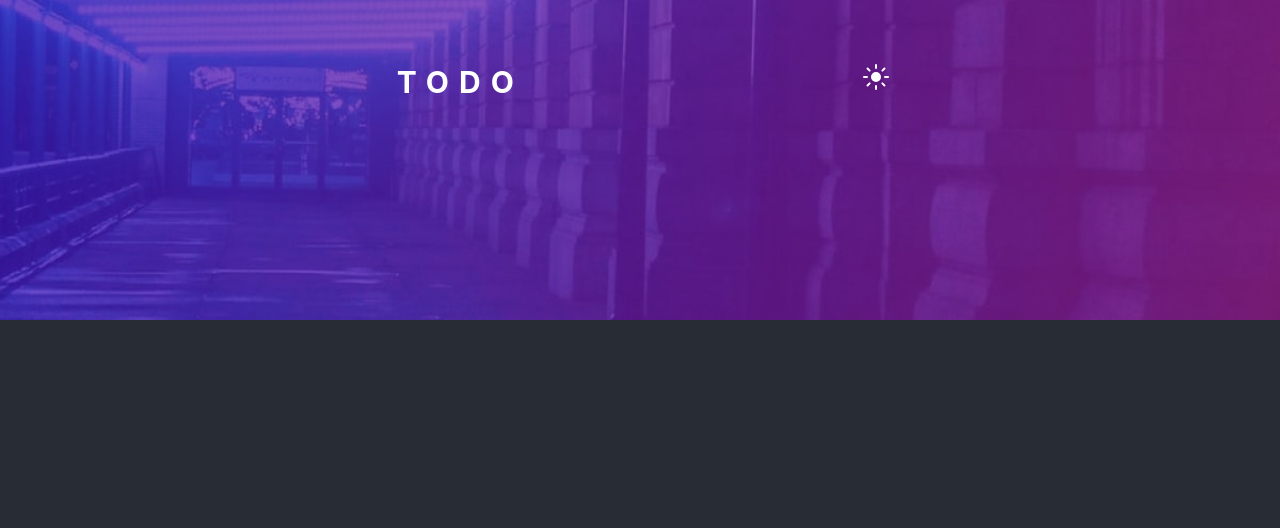
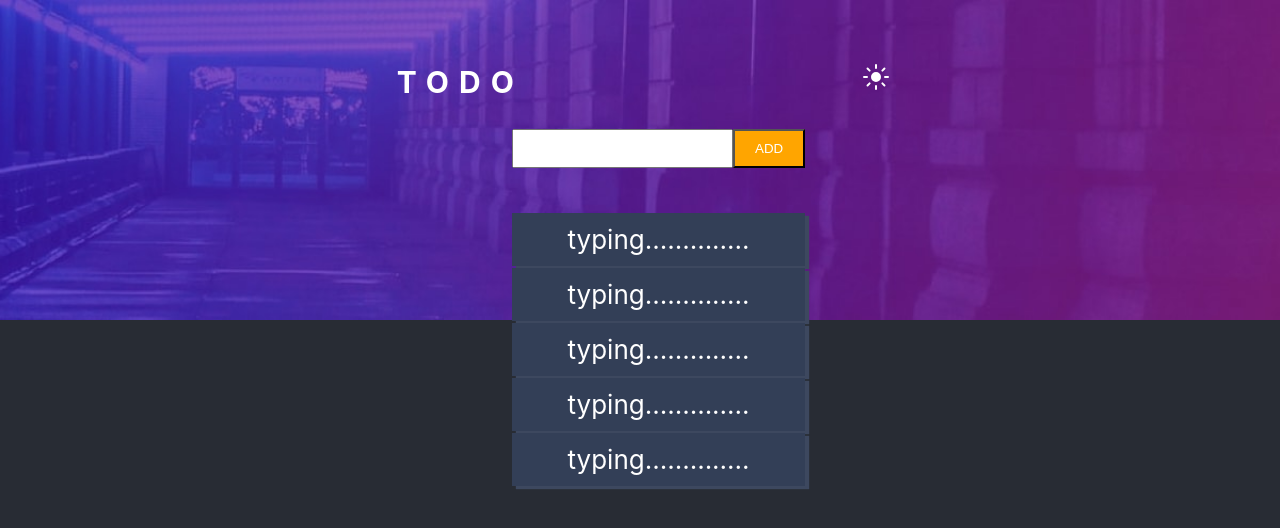
Before and after one commit to iddimsangi/redux-app, a React (Create React App) app: page / in a window 1280 px wide. Shown: the top 528 px of the page. Built offline with nearby package versions, Linux system fonts and the light colour scheme.

Commit message:
move head component to container and add content ui

```diff
--- a/src/App.js
+++ b/src/App.js
@@ -1,6 +1,6 @@
 
 import './App.css';
-import HeadCompo from './components/head/head';
+import HeadCompo from './containers/head/head';
 function App() {
   return (
     <div className="App">
--- /dev/null
+++ b/src/components/addDetails/addDetails.css
@@ -0,0 +1,16 @@
+.inp-det{
+    position: absolute;
+    top: 40%;
+    left: 40%;
+    text-align: center;
+}
+.inpt{
+    padding: 10px 20px;
+}
+button{
+    padding: 10px 20px;
+    text-transform: uppercase;
+    background-color:orange;
+    color: #fff;
+    margin-bottom: 45px;
+}
--- /dev/null
+++ b/src/components/addDetails/addDetails.js
@@ -0,0 +1,28 @@
+import React, { Component} from 'react'
+import './addDetails.css';
+import PersonDetails from '../personDetails/personDetails'
+export default class addDetails extends Component {
+    state = {
+        persons:''
+    }
+     onChangeHandler = (event) =>{
+        this.setState({
+            ...this.state,
+            persons:event.target.value
+        })
+    }
+    render() {
+        return (
+            <div className="inp-det">
+                <input className="inpt"
+                type="text"
+                placeholder={this.state.persons}
+                onChange={this.onChangeHandler}
+                />
+                <button onClick={this.clicked}>add</button>
+
+                <PersonDetails/>
+            </div>
+        )
+    }
+}
--- /dev/null
+++ b/src/components/personDetails/personDetails.css
@@ -0,0 +1,8 @@
+.box div{
+background-color: #333f57;
+color: #fff;
+padding: 10px 20px;
+border: 1px solid #333f57;
+margin-bottom: 2px;
+box-shadow: 4px 3px 1px #3d485f;
+}
--- /dev/null
+++ b/src/components/personDetails/personDetails.js
@@ -0,0 +1,15 @@
+import React from 'react'
+import './personDetails.css';
+function personDetails() {
+    return (
+        <div className="box">
+            <div><p>typing..............</p></div>
+            <div><p>typing..............</p></div>
+            <div><p>typing..............</p></div>
+            <div><p>typing..............</p></div>
+            <div><p>typing..............</p></div>
+        </div>
+    )
+}
+
+export default personDetails
--- a/src/components/head/head.js
+++ b/src/containers/head/head.js
@@ -1,6 +1,9 @@
-import React from 'react';
+import React, { Component } from 'react';
+import AddDetails from '../../components/addDetails/addDetails'
 import './head.css';
-function headCompo() {
+export default class head extends Component {
+
+    render() {
         const sty ={
             fontSize:"30px",
             color:"#fff"
@@ -11,9 +14,8 @@ function headCompo() {
                 <h1 style={sty}>Todo</h1>
                 <svg xmlns="http://www.w3.org/2000/svg" width="26" height="26"><path fill="#FFF" fill-rule="evenodd" d="M13 21a1 1 0 011 1v3a1 1 0 11-2 0v-3a1 1 0 011-1zm-5.657-2.343a1 1 0 010 1.414l-2.121 2.121a1 1 0 01-1.414-1.414l2.12-2.121a1 1 0 011.415 0zm12.728 0l2.121 2.121a1 1 0 01-1.414 1.414l-2.121-2.12a1 1 0 011.414-1.415zM13 8a5 5 0 110 10 5 5 0 010-10zm12 4a1 1 0 110 2h-3a1 1 0 110-2h3zM4 12a1 1 0 110 2H1a1 1 0 110-2h3zm18.192-8.192a1 1 0 010 1.414l-2.12 2.121a1 1 0 01-1.415-1.414l2.121-2.121a1 1 0 011.414 0zm-16.97 0l2.121 2.12A1 1 0 015.93 7.344L3.808 5.222a1 1 0 011.414-1.414zM13 0a1 1 0 011 1v3a1 1 0 11-2 0V1a1 1 0 011-1z"/></svg>
             </div>
-
+            <AddDetails />
         </div>
         )
     }
-
-export default headCompo
+}
```
Also changed, not shown: src/containers/head/head.css (renamed from src/components/head/head.css). Lines whose indentation alone changed are shown as unchanged.
